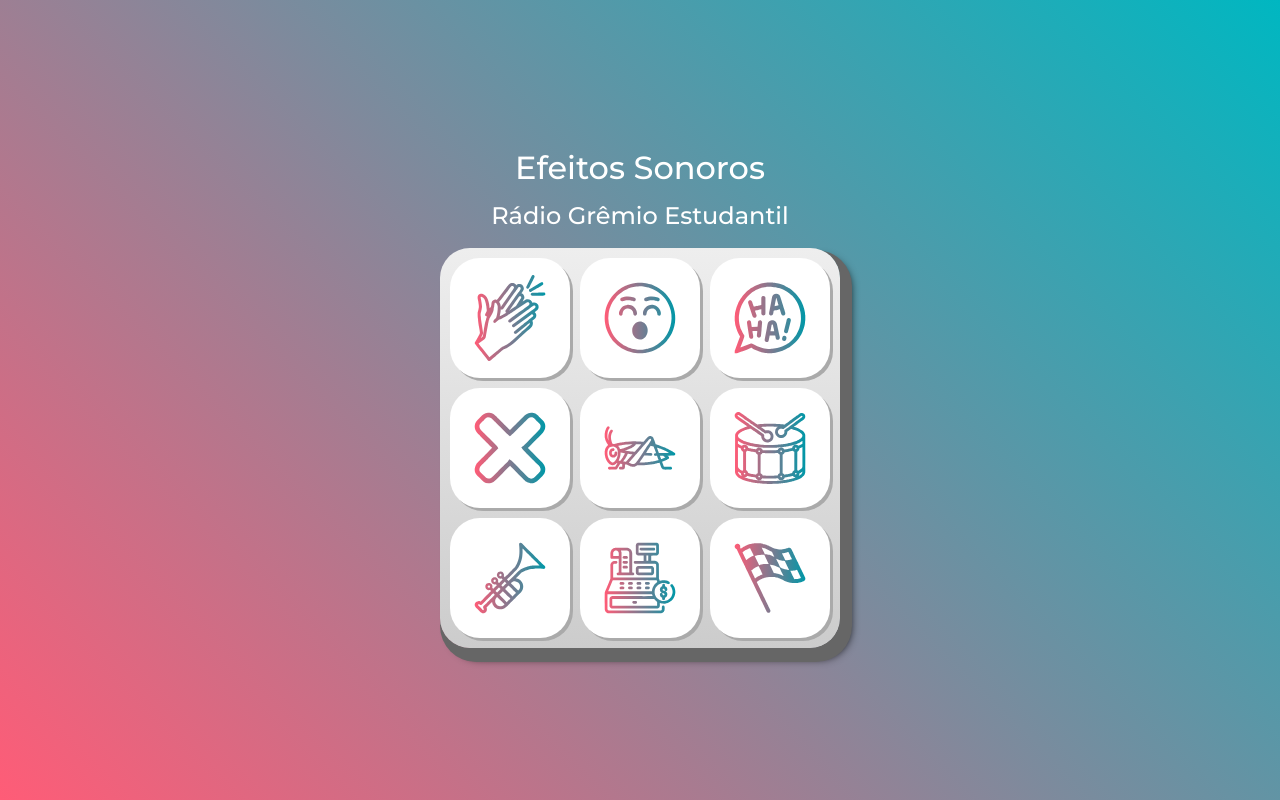
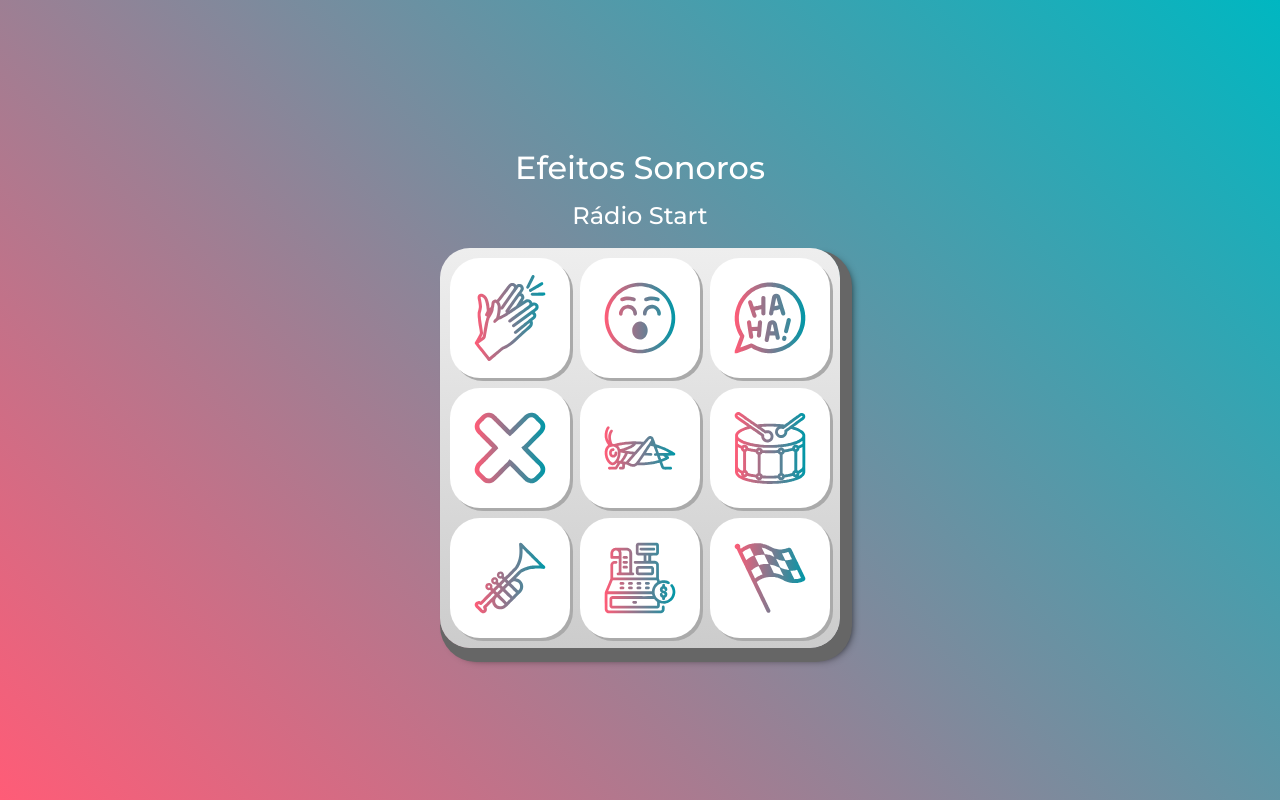
Before and after one commit to silviosnjr/EfeitosSonorosRadioStart, a plain HTML site: page index.html in a window 1280 px wide. Drawn offline with Linux system fonts and the light colour scheme.

Commit message:
Ajustando títulos

```diff
--- a/index.html
+++ b/index.html
@@ -5,7 +5,7 @@
     <meta http-equiv="X-UA-Compatible" content="IE=edge">
     <meta name="viewport" content="width=device-width, initial-scale=1.0">
 
-    <title>Rádio Grêmio Estudantil</title>
+    <title>Rádio Start</title>
 
     <link rel="preconnect" href="https://fonts.googleapis.com">
     <link rel="preconnect" href="https://fonts.gstatic.com" crossorigin>
@@ -19,7 +19,7 @@
 <body>
 
     <h1>Efeitos Sonoros</h1>
-    <h2>Rádio Grêmio Estudantil</h2>
+    <h2>Rádio Start</h2>
 
     <section class="teclado">
         <button class="tecla tecla_aplausos"><img src="images/aplausos.svg" alt="Aplausos"></button>
```
